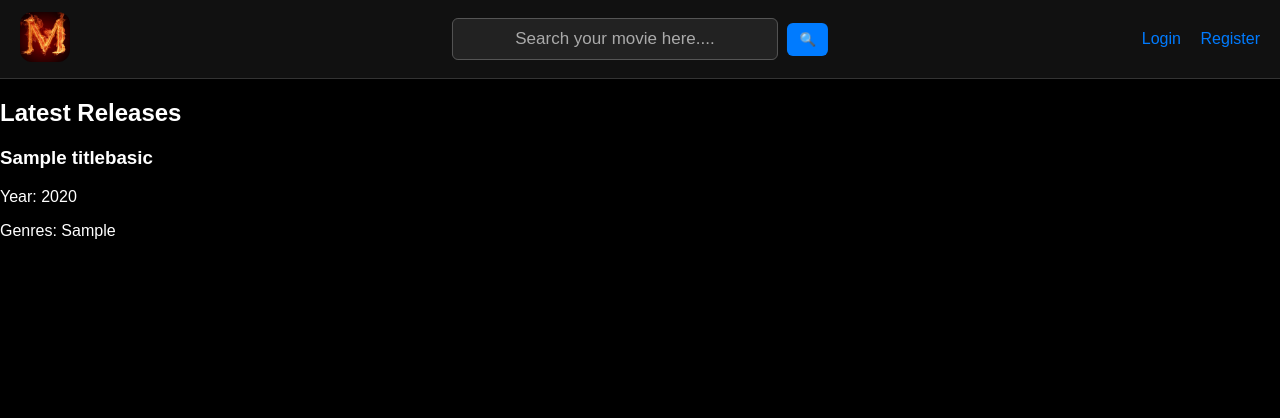
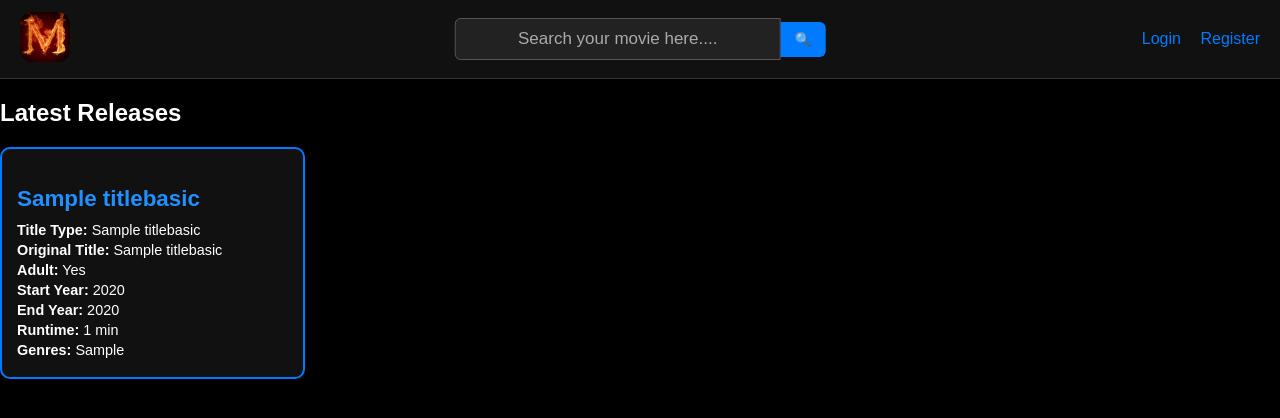
Before and after one commit to purveshganer/movies, a Django app: page /home/ in a window 1280 px wide. Shown: the top 418 px of the page. Run offline with Django 5.2, Linux system fonts and the light colour scheme; tables that the repository leaves empty hold one stand-in row (values such as "Sample post").

Commit message:
Changed the UI so that it looks good.

```diff
--- a/users/static/styling/header.css
+++ b/users/static/styling/header.css
@@ -1,55 +1,31 @@
-/* Header styling */
+/* -------------------------
+   GLOBAL DARK THEME
+-------------------------- */
+body {
+    background-color: #000;
+    color: #fff;
+    margin: 0;
+    font-family: Arial, sans-serif;
+}
+
+/* -------------------------
+   HEADER
+-------------------------- */
 .site-header {
     display: flex;
     justify-content: space-between;
     align-items: center;
-    padding: 10px 20px;
-    background: #f8f8f8; /* light background */
-    border-bottom: 1px solid #ddd;
+    padding: 12px 20px;
+    background: #111;  /* dark header */
+    border-bottom: 1px solid #333;
 }
 
 /* Logo styling */
 .site-header .logo {
-    width: 50px;   /* adjust size */
-    height: 50px;  /* keep square */
-    border-radius: 12px; /* makes it rounded-square */
-    object-fit: cover; /* keeps aspect ratio */
-}
-
-/* Center search bar */
-.search-bar {
-    position: absolute;
-    left: 50%;
-    transform: translateX(-50%); /* perfectly center horizontally */
-}
-
-/* Search bar */
-.search-bar input {
-    padding: 10px 12px;   /* height */
-    width: 300px;         /* length of search bar */
-    font-size: 17px;       /* 🔹 increase font size */
-    border: 1px solid #555;
-    border-radius: 6px;
-    background: #222;     /* dark background */
-    color: #fff;          /* white text */
-    text-align: center;
-}
-
-.search-bar input::placeholder {
-    font-size: 17px;       /* 🔹 match placeholder font size */
-    color: #aaa;          /* gray placeholder */
-    text-align:     center; /* centers placeholder too */
-}
-
-
-.search-bar button {
-    padding: 9px 12px;
-    margin-left: 5px;
-    border: none;
-    background: #007bff;
-    color: white;
-    border-radius: 6px;
-    cursor: pointer;
+    width: 50px;
+    height: 50px;
+    border-radius: 12px;
+    object-fit: cover;
 }
 
 /* Auth links */
@@ -59,24 +35,87 @@
     color: #007bff;
     font-weight: 500;
 }
-
 .auth-links a:hover {
     text-decoration: underline;
 }
 
-.site-header {
+/* -------------------------
+   SEARCH BAR
+-------------------------- */
+.search-bar {
+    position: absolute;
+    left: 50%;
+    transform: translateX(-50%);
+    display: flex;
+    align-items: center;
+}
+
+.search-bar input {
+    padding: 10px 12px;
+    width: 300px;
+    font-size: 17px;
+    border: 1px solid #555;
+    border-radius: 6px 0 0 6px;
+    background: #222;
+    color: #fff;
+    text-align: center;
+}
+
+.search-bar input::placeholder {
+    font-size: 17px;
+    color: #aaa;
+    text-align: center;
+}
+
+.search-bar button {
+    padding: 10px 14px;
+    border: none;
+    background: #007bff;
+    color: white;
+    border-radius: 0 6px 6px 0;
+    cursor: pointer;
+}
+.pagination {
     display: flex;
     justify-content: space-between;
     align-items: center;
-    padding: 12px 20px;
-    background: #111;  /* dark gray for contrast */
-    border-bottom: 1px solid #333;
+    margin: 20px auto;
+    max-width: 600px;
+    padding: 12px;
+    background: #111;
+    border: 1px solid #007bff;
+    border-radius: 8px;
+    text-align: center;
 }
 
-/* Global dark theme */
-body {
-    background-color: #000;   /* black background */
-    color: #fff;              /* white text */
-    margin: 0;
-    font-family: Arial, sans-serif;
+/* Style links as buttons */
+.page-btn {
+    display: inline-block;
+    padding: 8px 16px;
+    background: #007bff;
+    border: 1px solid #007bff;
+    border-radius: 6px;
+    color: #fff !important;
+    text-decoration: none !important;
+    font-weight: bold;
+    transition: background 0.2s, color 0.2s;
 }
+
+/* Hover effect */
+.page-btn:hover {
+    background: #0056b3;
+    border-color: #0056b3;
+}
+
+/* Remove purple visited state */
+.page-btn:visited {
+    color: #fff !important;
+}
+
+/* Center page info */
+.pagination-center {
+    flex: 1;
+    text-align: center;
+    color: #fff;
+    font-weight: 500;
+}
--- a/users/static/styling/movie_card.css
+++ b/users/static/styling/movie_card.css
@@ -1,17 +1,36 @@
+/* Grid container for movies */
 .movie-grid {
     display: grid;
-    grid-template-columns: repeat(auto-fill, minmax(180px, 1fr));
+    grid-template-columns: repeat(auto-fill, minmax(300px, 1fr)); /* 3 per row on desktop */
     gap: 20px;
+    margin: 20px 0;
 }
+
+/* Individual movie card */
 .movie-card {
-    border: 1px solid #ddd;
-    border-radius: 6px;
-    overflow: hidden;
-    background: #fff;
-    text-align: center;
-    padding: 10px;
+    background-color: #111;           /* black background */
+    border: 2px solid #007bff;        /* solid blue border */
+    border-radius: 10px;              /* rounded corners */
+    padding: 15px;
+    color: #fff;                      /* white text */
+    transition: transform 0.2s ease, box-shadow 0.2s ease;
 }
-.movie-card img {
-    max-width: 100%;
-    height: auto;
+
+/* Hover effect */
+.movie-card:hover {
+    transform: translateY(-5px);
+    box-shadow: 0 4px 15px rgba(0, 123, 255, 0.6);
 }
+
+/* Movie title styling */
+.movie-title {
+    font-size: 1.4rem;
+    margin-bottom: 10px;
+    color: #1e90ff; /* bright blue */
+}
+
+/* Smaller details */
+.movie-card p {
+    margin: 4px 0;
+    font-size: 0.9rem;
+}
--- a/users/templates/users/base.html
+++ b/users/templates/users/base.html
@@ -6,6 +6,8 @@
     <meta name="viewport" content="width=device-width, initial-scale=1.0">
     <title>{% block title %}My Website{% endblock %}</title>
     <link rel="stylesheet" href="{% static 'styling/header.css' %}">
+    <link rel="stylesheet" href="{% static 'styling/movie_card.css' %}">
+
 
 </head>
 <body>
--- a/users/templates/users/home.html
+++ b/users/templates/users/home.html
@@ -1,5 +1,5 @@
 {% extends "users/base.html" %}
-{% load static %}
+{% load static %}s
 
 {% block title %}
     {{ query|default_if_none:"" |yesno:"Search Results,Latest Releases" }}
@@ -16,12 +16,7 @@
 
     <div class="movie-grid">
         {% for movie in page_obj %}
-            {# Replace with movie card partial later #}
-            <div class="movie-card">
-                <h3>{{ movie.primary_title }}</h3>
-                <p>Year: {{ movie.start_year }}</p>
-                <p>Genres: {{ movie.genres }}</p>
-            </div>
+            {% include "users/partials/movie_card.html" %}
         {% empty %}
             <p>No movies found.</p>
         {% endfor %}
@@ -29,17 +24,23 @@
 
     {% if page_obj.paginator.num_pages > 1 %}
     <div class="pagination">
+        <div class="pagination-left">
             {% if page_obj.has_previous %}
-            <a href="?{% if query %}q={{ query }}&{% endif %}page={{ page_obj.previous_page_number }}">Previous</a>
+                <a class="page-btn" href="?{% if query %}q={{ query }}&{% endif %}page={{ page_obj.previous_page_number }}">⏮ Previous</a>
             {% endif %}
+        </div>
 
+        <div class="pagination-center">
             <span>
                 Page {{ page_obj.number }} of {{ page_obj.paginator.num_pages }}
             </span>
+        </div>
 
+        <div class="pagination-right">
             {% if page_obj.has_next %}
-            <a href="?{% if query %}q={{ query }}&{% endif %}page={{ page_obj.next_page_number }}">Next</a>
+                <a class="page-btn" href="?{% if query %}q={{ query }}&{% endif %}page={{ page_obj.next_page_number }}">Next ⏭</a>
             {% endif %}
+        </div>
     </div>
     {% endif %}
 {% endblock %}
--- a/users/templates/users/partials/movie_card.html
+++ b/users/templates/users/partials/movie_card.html
@@ -1,9 +1,10 @@
 <div class="movie-card">
-    <img src="{{ movie.poster_url|default:'/static/images/default-poster.jpg' }}" alt="{{ movie.primary_title }}">
-    <div class="movie-info">
-        <h3>{{ movie.primary_title }}</h3>
-        <p><strong>Year:</strong> {{ movie.start_year }}</p>
-        <p><strong>Genres:</strong> {{ movie.genres }}</p>
-        <p><strong>Rating:</strong> {{ movie.rating }}</p>
-    </div>
+    <h3 class="movie-title">{{ movie.primary_title }}</h3>
+    <p><strong>Title Type:</strong> {{ movie.title_type }}</p>
+    <p><strong>Original Title:</strong> {{ movie.original_title }}</p>
+    <p><strong>Adult:</strong> {{ movie.is_adult|yesno:"Yes,No" }}</p>
+    <p><strong>Start Year:</strong> {{ movie.start_year|default:"N/A" }}</p>
+    <p><strong>End Year:</strong> {{ movie.end_year|default:"N/A" }}</p>
+    <p><strong>Runtime:</strong> {{ movie.runtime_minutes|default:"N/A" }} min</p>
+    <p><strong>Genres:</strong> {{ movie.genres|default:"N/A" }}</p>
 </div>
--- a/users/views.py
+++ b/users/views.py
@@ -33,7 +33,7 @@ def search(request):
         # Default to latest releases if no search term
         results = TitleBasics.objects.order_by("-start_year")
 
-    paginator = Paginator(results, 21)
+    paginator = Paginator(results, 24)
     page_number = request.GET.get("page")
     page_obj = paginator.get_page(page_number)
 
```
Lines whose indentation alone changed are shown as unchanged.
